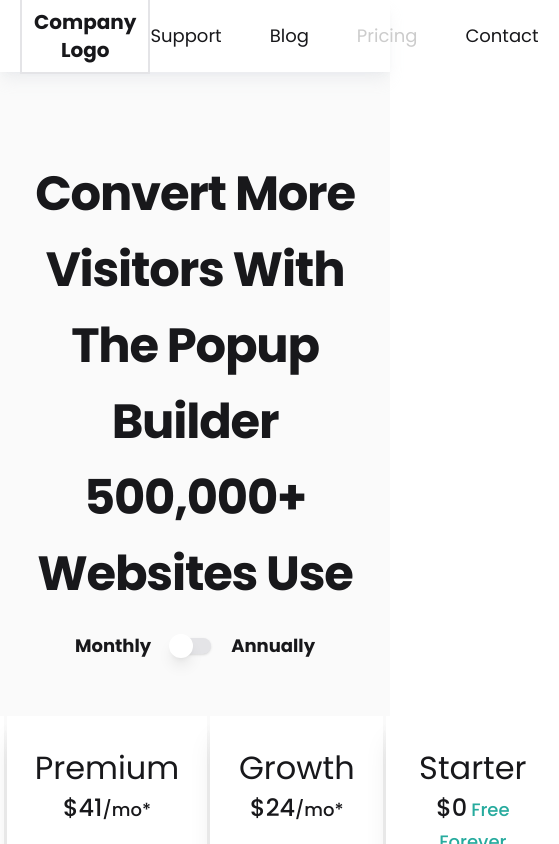
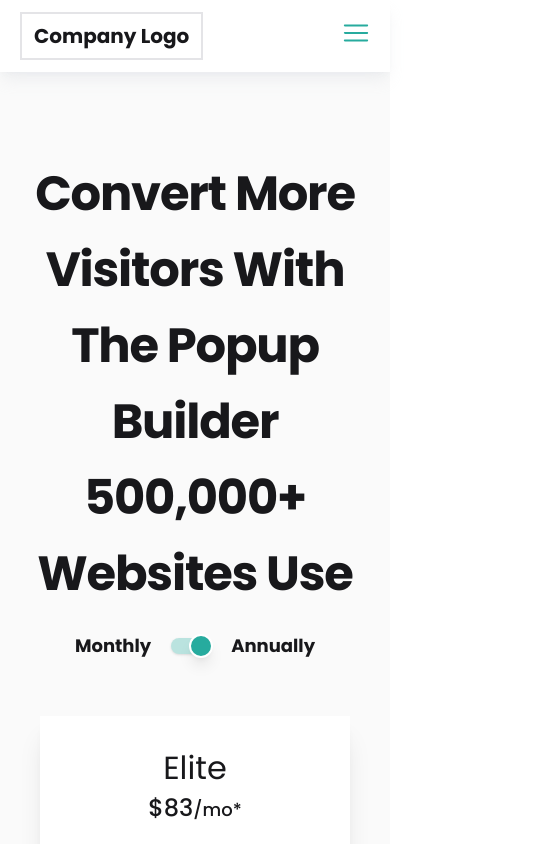
Before and after one commit to devJennyy/company-pricing, a React (Vite) app: page / in a window 390 px wide. Shown: the top 844 px of the page, 559 px wide, since content can reach past the window. Built offline with nearby package versions, Linux system fonts and the light colour scheme; a web font is replaced by a local one.

Commit message:
Add mobile responsiveness to navbar.

```diff
--- a/package.json
+++ b/package.json
@@ -14,6 +14,7 @@
     "@tailwindcss/vite": "^4.0.6",
     "class-variance-authority": "^0.7.1",
     "clsx": "^2.1.1",
+    "framer-motion": "^12.4.4",
     "lucide-react": "^0.475.0",
     "react": "^19.0.0",
     "react-dom": "^19.0.0",
--- a/src/components/Navbar.tsx
+++ b/src/components/Navbar.tsx
@@ -1,11 +1,19 @@
-import { navLinks } from "../constants/navLinks";
+import { navLinks } from "@/constants/navLinks";
+import { useState } from "react";
+import { IoClose } from "react-icons/io5";
+import { RxHamburgerMenu } from "react-icons/rx";
+import { AnimatePresence, motion } from "framer-motion";
 
 const Navbar = () => {
+  const [showMenu, setShowMenu] = useState(false);
+
   return (
     <nav className="fixed top-0 w-full flex justify-center items-center bg-white shadow-lg shadow-gray-300/30 z-10">
-      <div className="w-full max-w-[1440px] mx-auto h-[72px] flex justify-between items-center px-5">
+      <div className="relative w-full max-w-[1440px] mx-auto h-[72px] flex justify-between items-center px-5">
         <div className="text-xl font-bold border-2 px-3 py-2">Company Logo</div>
-        <ul className="flex justify-center items-center gap-12">
+
+        {/* Web Menu */}
+        <ul className="hidden 2xl:flex justify-center items-center gap-12">
           {navLinks.map(({ label, classType, isSelected }) => {
             return (
               <li key={label}>
@@ -22,6 +30,63 @@ const Navbar = () => {
             );
           })}
         </ul>
+
+        {/* Mobile Menu */}
+        <div className="relative 2xl:hidden">
+          <button onClick={() => setShowMenu(!showMenu)}>
+            <RxHamburgerMenu size={28} className="text-brand" />
+          </button>
+
+          {/* Dark background overlay */}
+          <AnimatePresence>
+            {showMenu && (
+              <motion.div
+                initial={{ opacity: 0 }}
+                animate={{ opacity: 0.5 }}
+                exit={{ opacity: 0 }}
+                transition={{ duration: 0.3 }}
+                className="fixed top-0 left-0 w-full h-full bg-black opacity-50 z-10"
+                onClick={() => setShowMenu(false)}
+              />
+            )}
+          </AnimatePresence>
+
+          {/* Sliding menu */}
+          <AnimatePresence>
+            {showMenu && (
+              <motion.div
+                initial={{ x: "100%" }}
+                animate={{ x: 0 }}
+                exit={{ x: "100%" }}
+                transition={{ stiffness: 300, damping: 30 }}
+                className="fixed top-0 right-0 md:w-[40%] w-[65%] h-screen bg-white shadow-2xl z-20"
+              >
+                <IoClose
+                  size={32}
+                  className="absolute right-3 top-3 text-brand"
+                  onClick={() => setShowMenu(false)}
+                />
+                <ul className="w-full h-full flex flex-col justify-center items-center gap-12">
+                  {navLinks.map(({ label, classType, isSelected }) => {
+                    return (
+                      <li key={label}>
+                        <button
+                          className={`sm:text-xl text-lg font-semibold cursor-pointer hover:text-brand transition-colors duration-200 ease-out ${
+                            classType
+                              ? `bg-brand hover:bg-brand text-white hover:text-brand transition-all duration-300 ease-out rounded-sm px-11 py-2`
+                              : ""
+                          } ${isSelected ? "text-brand" : ""}`}
+                        >
+                          {label}
+                        </button>
+                      </li>
+                    );
+                  })}
+                </ul>
+              </motion.div>
+            )}
+          </AnimatePresence>
+        </div>
       </div>
     </nav>
   );
--- a/src/components/PricingCard.tsx
+++ b/src/components/PricingCard.tsx
@@ -4,7 +4,7 @@ import { pricingList } from "../constants/PricingData";
 
 const PricingCard = () => {
   return (
-    <div className="flex gap-[3px]">
+    <div className="flex 2xl:flex-row flex-col gap-[3px]">
       {pricingList?.map((items, index) => {
         return (
           <div
--- a/src/sections/Hero.tsx
+++ b/src/sections/Hero.tsx
@@ -10,7 +10,7 @@ const Hero = () => {
         </p>
         <div className="flex justify-cenetr items-center gap-5 text-lg font-bold !mb-9">
           <p>Monthly</p>
-          <Switch />
+          <Switch defaultChecked/>
           <p>Annually</p>
         </div>
 
--- a/src/styles/index.css
+++ b/src/styles/index.css
@@ -12,10 +12,11 @@
   --color-offWhite: #E1E1E1;
   --color-stroke: #E5E5E5;
   --color-primaryFill: #FAFAFA;
-  --breakpoint-sm: 40rem;
-  --breakpoint-md: 48rem;
-  --breakpoint-lg: 64rem;
-  --breakpoint-xl: 90rem;
+  --breakpoint-sm: 640px;
+  --breakpoint-md: 768px;
+  --breakpoint-lg: 1024;
+  --breakpoint-xl: 1280px;
+  --breakpoint-2xl: 1440px;
 }
 
 html {
```
Also changed, not shown: 1 other file (tests, documents, lock files or other folders).
